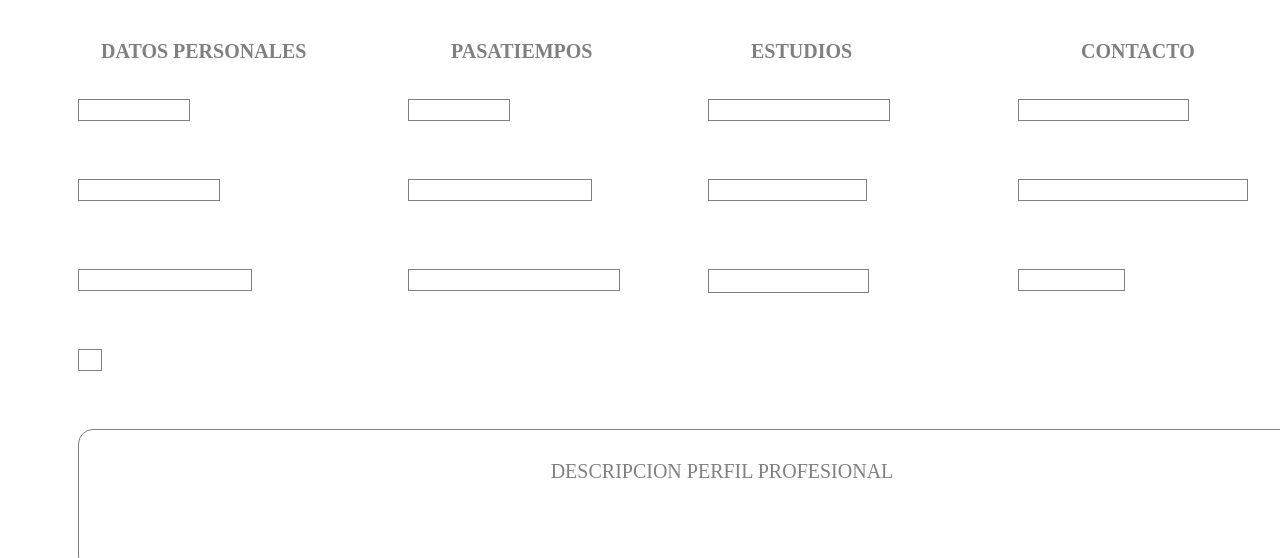
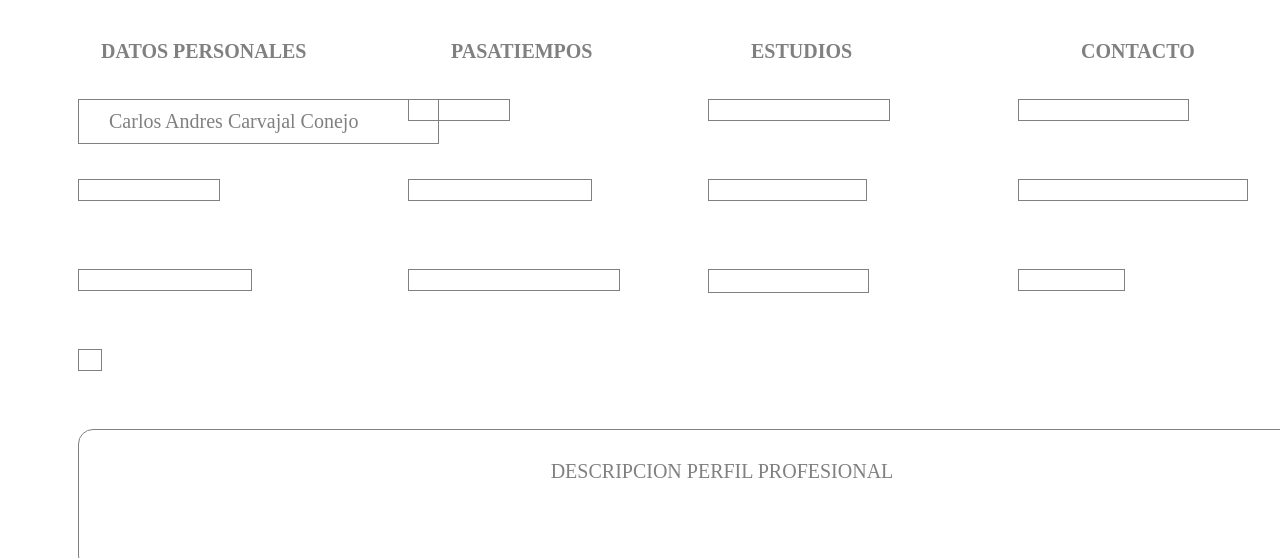
Before and after one commit to carlos319822/hoja-de-vida, a plain HTML site: page index.html in a window 1280 px wide. Shown: the part 251-809 px from the top of the page. Drawn offline with Linux system fonts and the light colour scheme.

Commit message:
añadiendo datos personales

```diff
--- a/index.html
+++ b/index.html
@@ -41,7 +41,7 @@
             <th class="con">CONTACTO</th>
         </tr>
         <tr>
-            <td class="nombre"></td>
+            <td class="nombre">Carlos Andres Carvajal Conejo</td>
             <td class="pst1"></td>
             <td class="primaria"></td>
             <td class="telefono"></td>
```
